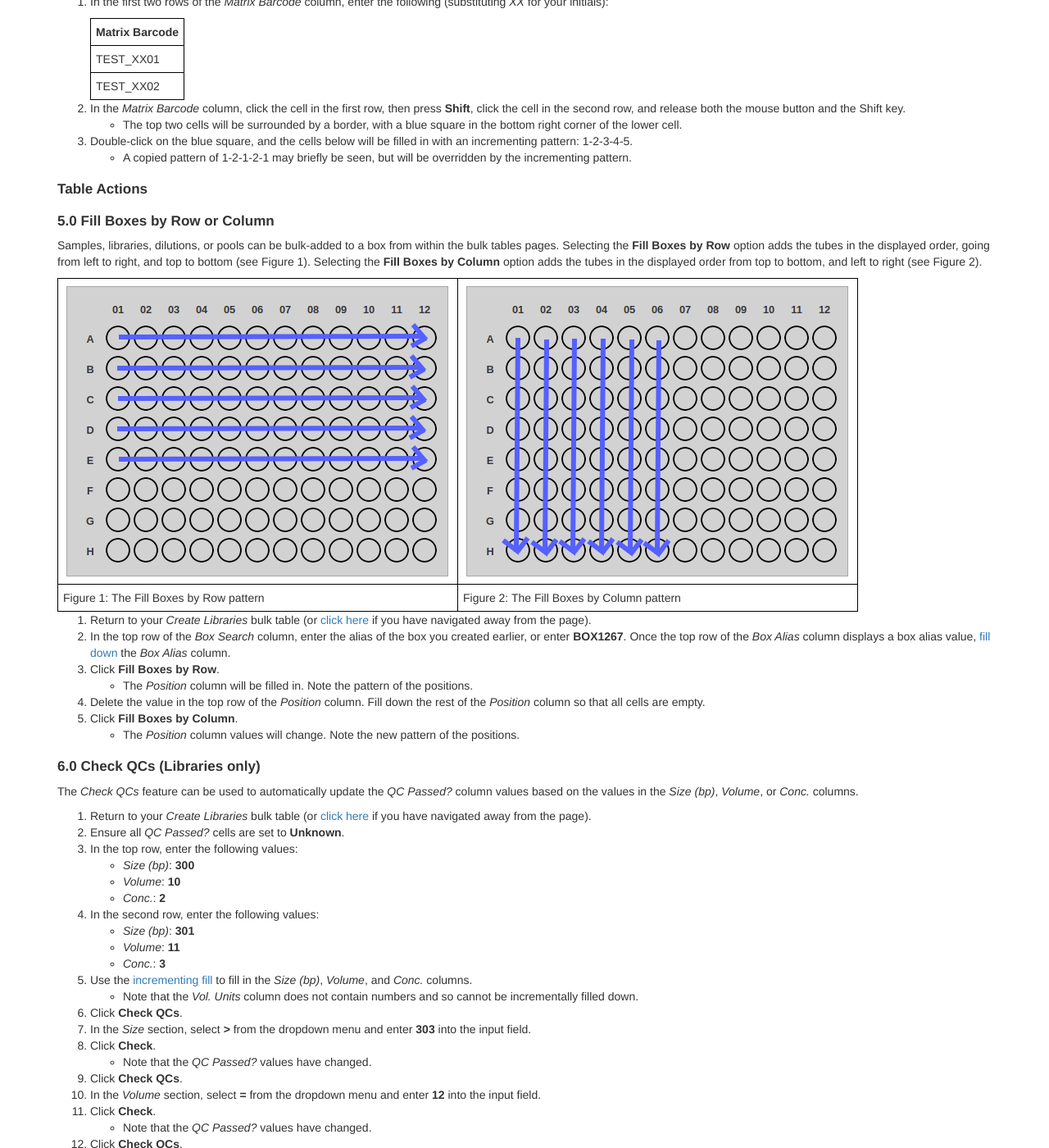
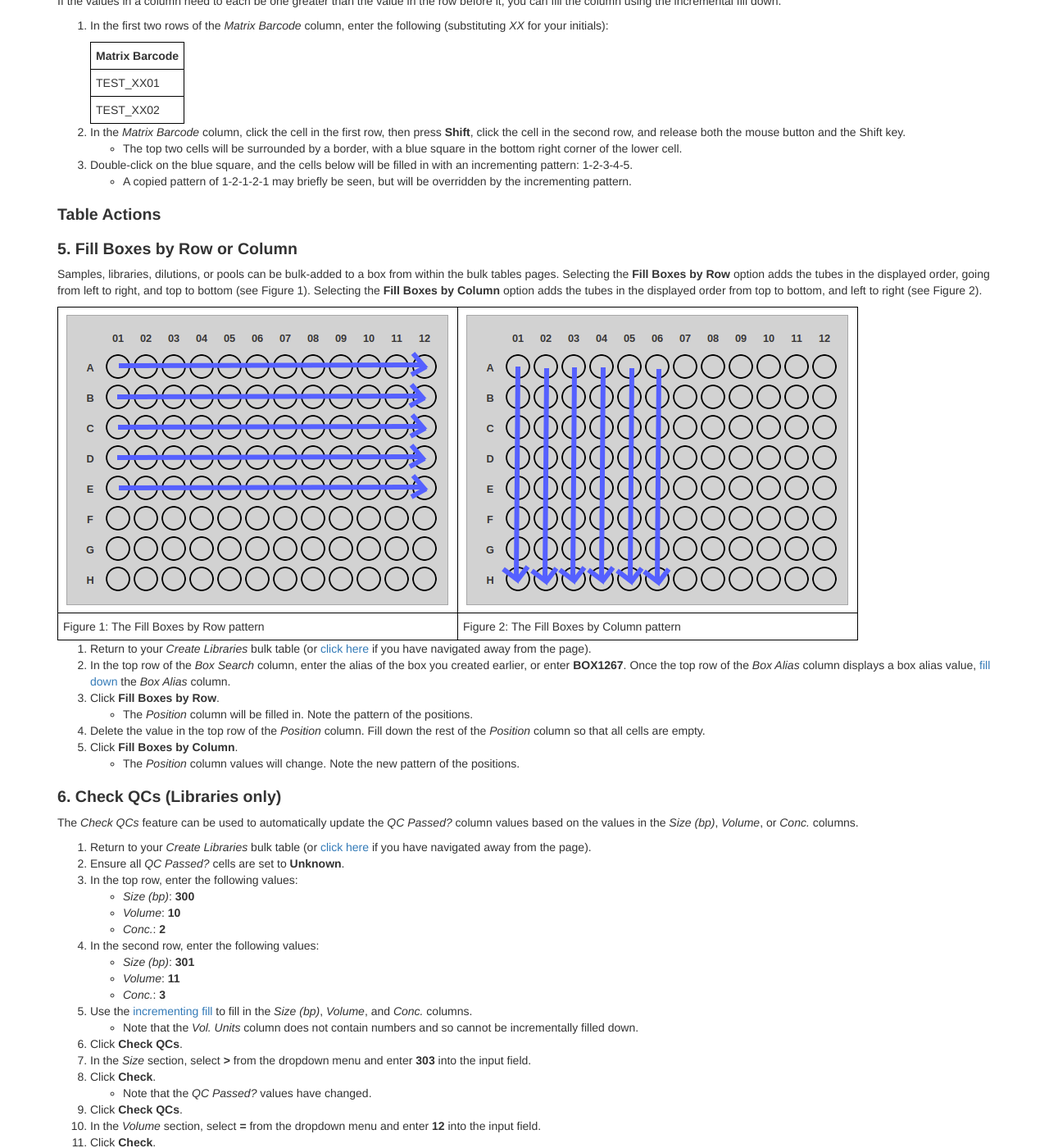
Before and after one commit to miso-lims/walkthroughs, a Jekyll site: the page built from 9-0-bulk-tables.md, in a window 1280 px wide and 1400 px high, scrolled down 2134 px. Shown: the whole window at 82% size. Built offline with Jekyll 4.4.1, drawn with Linux system fonts in a browser that asks for light colours; some of the changed text lies outside the part shown.

Commit message:
fixes for Working with Boxes

```diff
--- a/_includes/working_with_tables.md
+++ b/_includes/working_with_tables.md
@@ -1,6 +1,6 @@
 <a name="quick-help"/>
 
-## 2.0 Quick Help
+# 2. Quick Help
 The Quick Help section at the top of the bulk tables page contains instructions for how to interact with multiple table cells at once.
 
 1. In the _Preparation_ menu on the left sidebar, click on **Libraries**.
@@ -14,7 +14,7 @@ The Quick Help section at the top of the bulk tables page contains instructions
 
 <a name="copy-paste"/>
 
-## 3.0 Copy & Paste
+# 3. Copy & Paste
 If you have a spreadsheet that already has the sample information and you need to enter this into MISO, copy-pasting is often the fastest way to do this.
 
 1. Open the _Quick Help_. Note which key combination your current computer uses to paste.
@@ -31,14 +31,14 @@ If you have a spreadsheet that already has the sample information and you need t
 
 <a name="fill-many"/>
 
-## 4.0 Fill Many
+# 4. Fill Many
 Entering the same data in all rows can be done by using the "fill from once cell" feature. Enter the data in one cell, then you can fill in multiple cells by:
   * double-clicking the square in the bottom right corner of that cell to fill in all cells below.
   * clicking the square in the bottom right corner of that cell, then dragging the mouse up or down the selected number of rows to fill those cells with the initial value.
 
 <a name="fill-down-drag"/>
 
-### 4.1 Fill Many: Drag (fills up or down)
+## 4.1 Fill Many: Drag (fills up or down)
 1. Type **10XT** in the _last_ row of the _Project_ column.
 1. Click on the "10XT" project short name in the dropdown menu.
     * The cell will have a blue border with a blue square in the bottom right corner. (If you do not see the blue square, click on another cell and then click again on the cell that contains your project short name.)
@@ -47,7 +47,7 @@ Entering the same data in all rows can be done by using the "fill from once cell
 
 <a name="fill-down-click"/>
 
-### 4.2 Fill Many: Double-click (fills down)
+## 4.2 Fill Many: Double-click (fills down)
 1. Type your project's short name in the _first_ row of the _Project_ column.
 1. Click on your project in the dropdown menu.
     * The cell will have a blue border with a blue square in the bottom right corner. (If you do not see the blue square, click on another cell and then click again on the cell that contains your project short name.)
@@ -64,9 +64,9 @@ You can test this out:
     * All the cells in all the selected columns will change to contain the values from the first row.
 {% endif %}
 
-<a name="fill-down-increment"/>
+<a name="fill-down-incrementing"/>
 
-### 4.3 Fill Many: Incrementing (fill down)
+## 4.3 Fill Many: Incrementing (fill down)
 If the values in a column need to each be one greater than the value in the row before it, you can fill the column using the incremental fill down.
 
 1. In the first two rows of the _Matrix Barcode_ column, enter the following (substituting _XX_ for your initials):
@@ -82,11 +82,11 @@ If the values in a column need to each be one greater than the value in the row
     * A copied pattern of 1-2-1-2-1 may briefly be seen, but will be overridden by the incrementing pattern.
 
 
-## Table Actions
+# Table Actions
 
 <a name="fill-by-row-column"/>
 
-## 5.0 Fill Boxes by Row or Column
+# 5. Fill Boxes by Row or Column
 Samples, libraries, dilutions, or pools can be bulk-added to a box from within the bulk tables pages. Selecting the **Fill Boxes by Row** option adds the tubes in the displayed order, going from left to right, and top to bottom (see Figure 1). Selecting the **Fill Boxes by Column** option adds the tubes in the displayed order from top to bottom, and left to right (see Figure 2).
 
 <table border="1">
@@ -110,7 +110,7 @@ Samples, libraries, dilutions, or pools can be bulk-added to a box from within t
 
 <a name="check-qcs"/>
 
-## 6.0 Check QCs (Libraries only)
+# 6. Check QCs (Libraries only)
 The _Check QCs_ feature can be used to automatically update the _QC Passed?_ column values based on the values in the _Size (bp)_, _Volume_, or _Conc._ columns.
 
 1. Return to your _Create Libraries_ bulk table (or [click here](https://miso.gsi.oicr.on.ca/miso/library/bulk/receive?quantity=5&projectId=&sampleClassId=15) if you have navigated away from the page).
@@ -140,7 +140,7 @@ The _Check QCs_ feature can be used to automatically update the _QC Passed?_ col
 
 <a name="export"/>
 
-## 7.0 Export
+# 7. Export
 The current state of the bulk table data can be exported at any time. Exports can be saved as Microsoft Excel, Open Document Format, or Comma-delimited Data (CSV) files.
 
 1. Return to your _Create Libraries_ bulk table (or [click here](https://miso.gsi.oicr.on.ca/miso/library/bulk/receive?quantity=5&projectId=&sampleClassId=15) if you have navigated away from the page).
@@ -151,7 +151,7 @@ The current state of the bulk table data can be exported at any time. Exports ca
 
 <a name="import"/>
 
-## 8.0 Import
+# 8. Import
 A spreadsheet can be uploaded to a bulk table page, and any matching data from the spreadsheet will be entered in the table.
   * In order to match, the spreadsheet column header must exactly match the bulk table column header.
   * Spreadsheet upload will fail if:
@@ -175,7 +175,7 @@ A spreadsheet can be uploaded to a bulk table page, and any matching data from t
 
 <a name="cell-colours"/>
 
-## 9.0 Cell Colours
+# 9. Cell Colours
 Some of the cells in a table can have different colours, each of which indicates a specific meaning:
   * Red: cell needs to be filled with valid data. (Empty cell is invalid){% if include.detailed == true %}
   * Yellow (_Sample/Library Alias_ only): this alias is non-standard, and whatever is entered here will be saved (validation will be skipped). [Click here to see a non-standard alias](https://miso.gsi.oicr.on.ca/miso/sample/bulk/edit?ids=236)
@@ -185,7 +185,7 @@ Some of the cells in a table can have different colours, each of which indicates
 
 <a name="read-only"/>
 
-## 10.0 Read-Only Cells
+# 10. Read-Only Cells
 Read-only cells cannot be edited directly. They contain lighter text than cells you can interact with. For instance, the _Sample Class_ cells will be read-only. The _Sample Name_, _Library Name_, _Dilution Name_, and _Pool Name_ columns will all be automatically filled in after the item is created.
 
 {% if include.detailed == true %}
@@ -201,7 +201,7 @@ Sometimes, a read-only cell becomes editable once another cell has been changed.
 
 <a name="dependent-cells"/>
 
-## 11.0 Dependent Cells
+# 11. Dependent Cells
 Some cells change (dropdown items, required vs optional, read-only vs editable) according to the value of other cells. For instance, on the bulk _Create Libraries_ and _Edit Libraries_ pages:{% if include.detailed == true %}
   * Selecting a _Template_ (if available) will lock in values for some or all of _Design_, _Code_, _Platform_, _Type_, _Index Kit_, and _Kit_.
   * Selecting a _Design_ will lock in values for some or all of _Code_, _Selection_, _Strategy_. {% endif %}
```
Also changed, not shown: 9-0-bulk-tables.md (+1 -0 lines).
